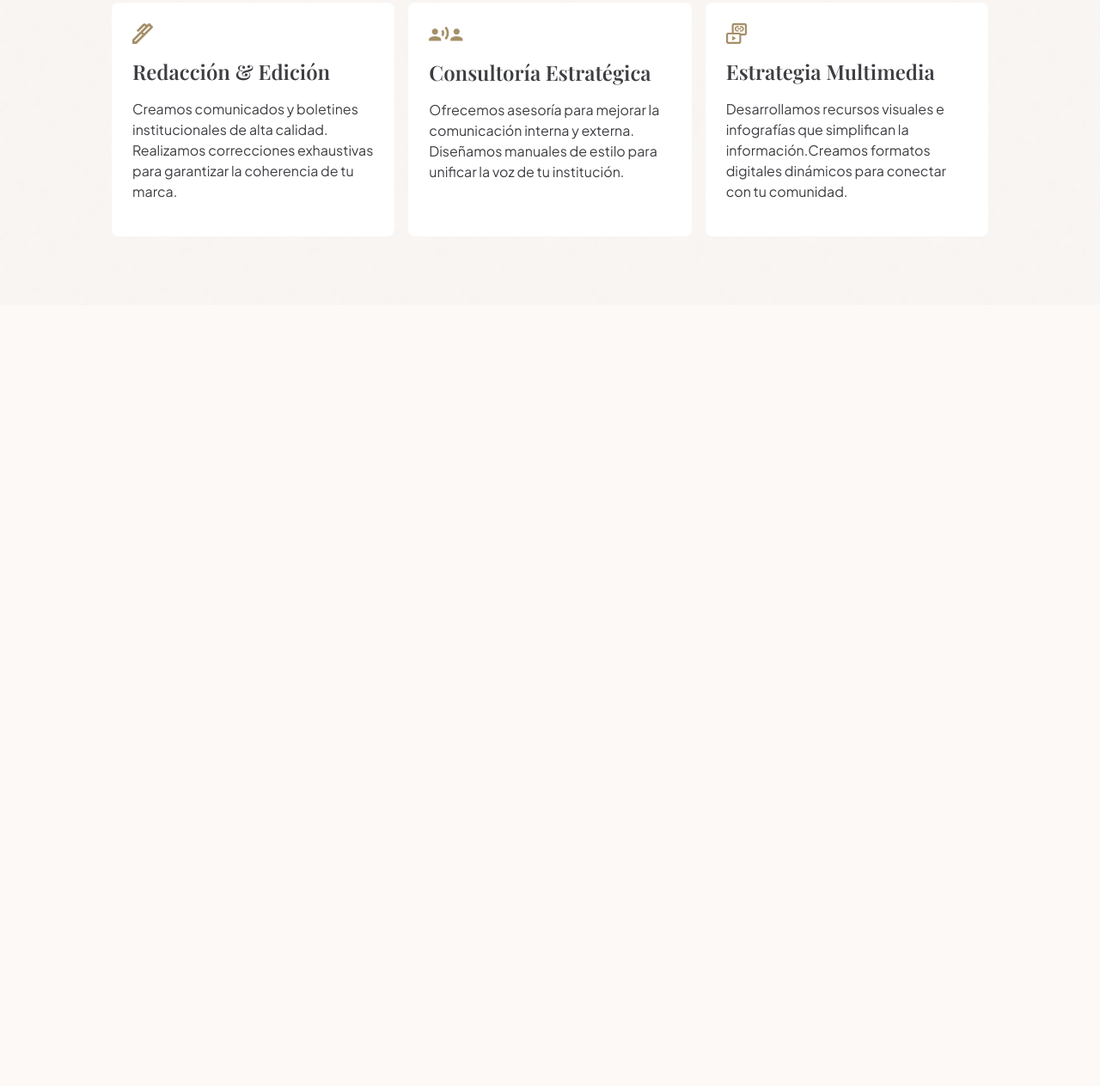
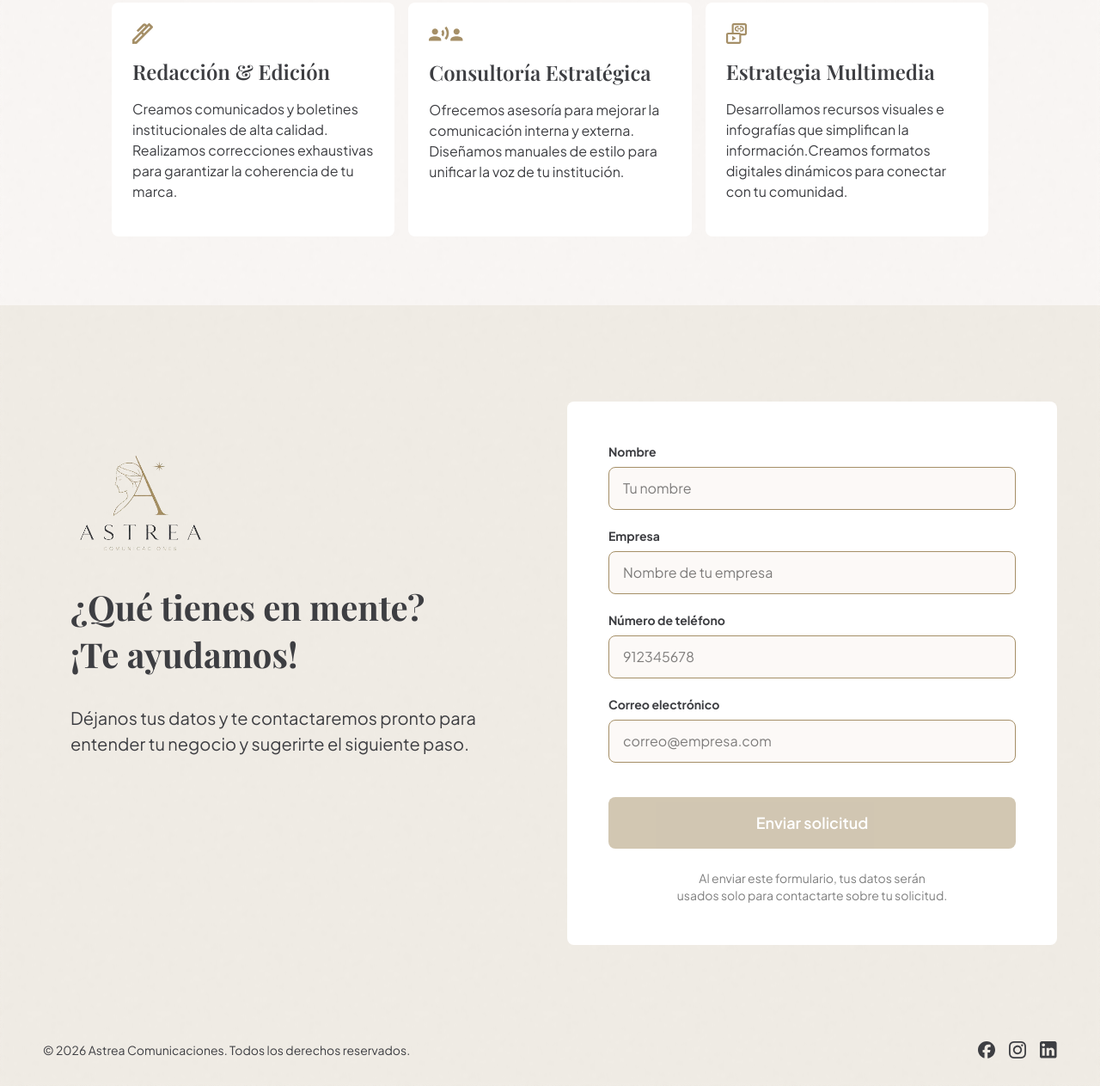
Before and after one commit to AstreaComunicaciones/astrea-landing, a website built with Vite: page index.html in a window 1280 px wide. Shown: the part 592-1855 px from the top of the page at 86% size. Before the commit the page ends 947 px from the top, so only its background shows below. Built offline with nearby package versions, Linux system fonts and the light colour scheme; files whose address does not match are found by name.

Commit message:
add new form

```diff
--- a/src/main.js
+++ b/src/main.js
@@ -3,7 +3,12 @@ import './style.css'
 import { Hero } from './sections/hero.js'
 import { Navbar } from './sections/navbar.js'
 import { Features } from './sections/features.js'
+import { Contact, initContactForm } from './sections/contact.js'
+import { Footer } from './sections/footer.js'
 
 document.getElementById('navbar').innerHTML = Navbar()
 document.getElementById('hero').innerHTML = Hero()
 document.getElementById('features').innerHTML = Features()
+document.getElementById('contact').innerHTML = Contact()
+initContactForm()
+document.getElementById('footer').innerHTML = Footer()
--- /dev/null
+++ b/src/sections/contact.js
@@ -0,0 +1,127 @@
+import logoAstrea from '../assets/images/icon-astrea-comunicaciones.webp'
+import iconCheck from '../assets/images/check-submit.svg'
+
+const FORMSPREE_ENDPOINT = 'https://formspree.io/f/xbdevgzl'
+
+export function Contact() {
+  return `
+    <div class="bg-primary-light py-28">
+     <div class="max-w-[1180px] mx-auto">
+       <div class="flex justify-between flex-col md:flex-row md:gap-10">
+        <div class="px-8 md:pt-12">
+          <img src="${logoAstrea}" alt="Astrea Comunicaciones" width="160" height="160" class="w-full max-w-40 mb-4">
+          <h2 class="text-[40px] leading-[55px] font-bold text-gray-dark mb-8">¿Qué tienes en mente? <br> ¡Te ayudamos!</h2>
+          <p class="text-gray-dark text-balance md:text-[20px]">Déjanos tus datos y te contactaremos pronto para entender tu negocio y sugerirte el siguiente paso.</p>
+        </div>
+        <div>
+          <div class="bg-white py-12 px-12 rounded-lg w-[570px]">
+            <form id="contact-form" action="${FORMSPREE_ENDPOINT}" method="POST">
+              <input type="hidden" name="_subject" value="Nueva solicitud de contacto — Astrea Comunicaciones" />
+
+              <p class="hidden" aria-hidden="true">
+                <label>No llenar este campo: <input type="text" name="_gotcha" tabindex="-1" autocomplete="off" /></label>
+              </p>
+
+              <div class="mb-5 w-full">
+                <label for="nombre" class="block text-gray-dark text-sm font-bold mb-2">Nombre</label>
+                <input type="text" id="nombre" name="nombre" class="p-3 px-4 border border-primary rounded-lg w-full bg-beige" placeholder="Tu nombre" autocomplete="name" required>
+              </div>
+              <div class="mb-5 w-full">
+                <label for="empresa" class="block text-gray-dark text-sm font-bold mb-2">Empresa</label>
+                <input type="text" id="empresa" name="empresa" class="p-3 px-4 border border-primary rounded-lg w-full bg-beige" placeholder="Nombre de tu empresa" autocomplete="organization" required>
+              </div>
+              <div class="mb-5 w-full">
+                <label for="telefono" class="block text-gray-dark text-sm font-bold mb-2">Número de teléfono</label>
+                <input
+                  type="tel"
+                  id="telefono"
+                  name="telefono"
+                  class="p-3 px-4 border border-primary rounded-lg w-full bg-beige"
+                  placeholder="912345678"
+                  inputmode="numeric"
+                  maxlength="9"
+                  pattern="9[0-9]{8}"
+                  title="Ingresa 9 dígitos. Debe comenzar con 9."
+                  autocomplete="tel"
+                  required
+                >
+              </div>
+              <div class="mb-10 w-full">
+                <label for="email" class="block text-gray-dark text-sm font-bold mb-2">Correo electrónico</label>
+                <input type="email" id="email" name="email" class="p-3 px-4 border border-primary rounded-lg w-full bg-beige" placeholder="correo@empresa.com" autocomplete="email" required>
+              </div>
+
+              <p id="contact-form-error" class="hidden text-sm text-red-600 text-center mb-4" role="alert"></p>
+
+              <button type="submit" id="contact-form-submit" disabled class="w-full btn-primary text-lg font-semibold py-4 px-8 justify-center hover:bg-primary/95 hover:shadow-lg transition-all duration-250">Enviar solicitud</button>
+            </form>
+
+            <div id="contact-form-success" class="hidden text-center py-8" role="status">
+              <h3 class="text-2xl font-bold text-gray-dark mb-3">¡Gracias por contactarnos!</h3>
+              <p class="text-gray-dark text-balance mb-6">Recibimos tu solicitud. Te contactaremos pronto.</p>
+              <img src="${iconCheck}" alt="Check" width="80" height="80" class="mx-auto">
+            </div>
+
+            <p id="contact-form-privacy" class="text-gray-primary text-balance text-sm text-center mt-6">Al enviar este formulario, tus datos serán usados solo para contactarte sobre tu solicitud.</p>
+          </div>
+        </div>
+       </div>
+     </div>
+    </div>
+  `
+}
+
+export function initContactForm() {
+  const form = document.getElementById('contact-form')
+  if (!form) return
+
+  const submitBtn = document.getElementById('contact-form-submit')
+  const errorEl = document.getElementById('contact-form-error')
+  const successEl = document.getElementById('contact-form-success')
+  const privacyEl = document.getElementById('contact-form-privacy')
+  const defaultBtnText = submitBtn.textContent
+
+  const updateSubmitState = () => {
+    submitBtn.disabled = !form.checkValidity()
+  }
+
+  const phoneInput = form.querySelector('#telefono')
+
+  phoneInput.addEventListener('input', () => {
+    phoneInput.value = phoneInput.value.replace(/\D/g, '').slice(0, 9)
+    updateSubmitState()
+  })
+
+  form.addEventListener('input', updateSubmitState)
+  updateSubmitState()
+
+  form.addEventListener('submit', async (event) => {
+    event.preventDefault()
+
+    errorEl.classList.add('hidden')
+    errorEl.textContent = ''
+    submitBtn.disabled = true
+    submitBtn.textContent = 'Enviando...'
+
+    try {
+      const response = await fetch(FORMSPREE_ENDPOINT, {
+        method: 'POST',
+        body: new FormData(form),
+        headers: { Accept: 'application/json' },
+      })
+
+      if (!response.ok) {
+        throw new Error('submit_failed')
+      }
+
+      form.classList.add('hidden')
+      privacyEl.classList.add('hidden')
+      successEl.classList.remove('hidden')
+    } catch {
+      errorEl.textContent = 'No pudimos enviar tu solicitud. Intenta de nuevo en unos minutos.'
+      errorEl.classList.remove('hidden')
+      submitBtn.textContent = defaultBtnText
+      updateSubmitState()
+    }
+  })
+}
--- /dev/null
+++ b/src/sections/footer.js
@@ -0,0 +1,19 @@
+import iconFacebook from '../assets/images/icon-facebook.svg'
+import iconInstagram from '../assets/images/icon-instagram.svg'
+import iconLinkedin from '../assets/images/icon-linkedin.svg'
+
+
+export function Footer() {
+  return `
+    <footer class="bg-primary-light">
+      <div class="max-w-[1180px] mx-auto flex justify-between items-center pb-8">
+        <p class="text-sm text-gray-dark">© ${new Date().getFullYear()} Astrea Comunicaciones. Todos los derechos reservados.</p>
+        <div class="flex items-center gap-4">
+          <a href="#" class="text-sm text-gray-dark"><img src="${iconFacebook}" alt="Facebook" width="20" height="20"></a>
+          <a href="#" class="text-sm text-gray-dark"><img src="${iconInstagram}" alt="Instagram" width="20" height="20"></a>
+          <a href="#" class="text-sm text-gray-dark"><img src="${iconLinkedin}" alt="Linkedin" width="20" height="20"></a>
+        </div>
+      </div>
+    </footer>
+  `;
+}
--- a/src/style.css
+++ b/src/style.css
@@ -41,7 +41,8 @@
 @theme {
   --font-sans:    'Plus Jakarta Sans', sans-serif;
   --font-display: 'Playfair Display', serif;
-  --color-primary:    #A58F67;
+  --color-primary: #A58F67;
+  --color-primary-light: rgba(165, 143, 103, 0.1);
   --color-beige: #FCF9F7;
   --color-gray-primary: #7F7F7F;
   --color-gray-dark: #3D3E42;
@@ -74,7 +75,11 @@
    ============================================= */
 @layer components {
   .btn-primary {
-    @apply inline-flex items-center gap-2 bg-primary text-white py-2 px-4 rounded-lg;
+    @apply inline-flex items-center gap-2 bg-primary text-white py-2 px-4 rounded-lg cursor-pointer;
+  }
+
+  .btn-primary:disabled {
+    @apply opacity-50 cursor-not-allowed;
   }
 
   .btn-primary-icon {
```
Also changed, not shown: src/assets/images/check-submit.svg (added).
